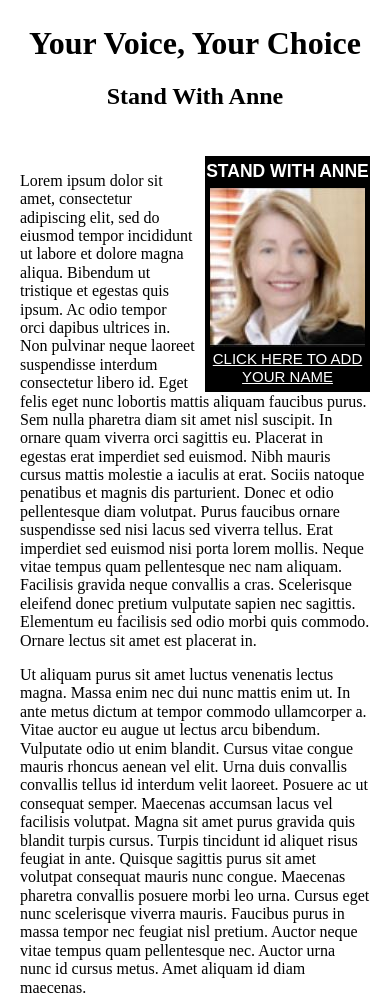
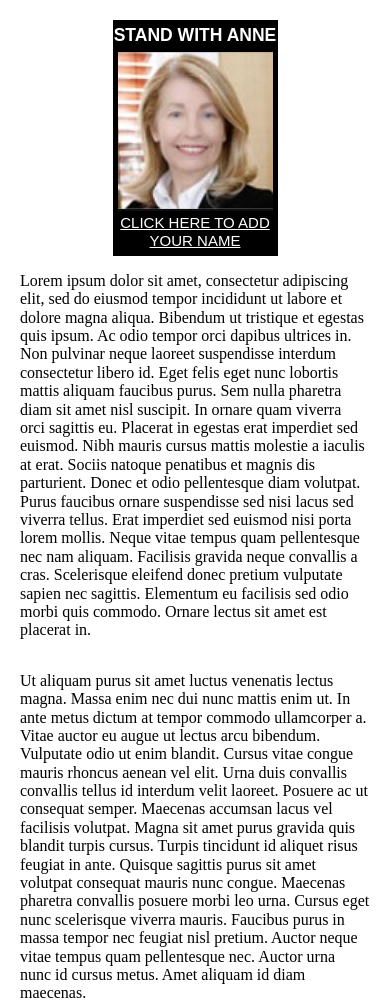
Before and after one commit to roxanne-m/mission-wired-campaign, a website: page index.html in a window 390 px wide. Drawn offline with nearby package versions, Linux system fonts and the light colour scheme.

Commit message:
included media queries for mobile

```diff
--- a/index.html
+++ b/index.html
@@ -17,12 +17,6 @@
   </head>
 
   <body>
-    <!-- Header Content -->
-    <header>
-      <h1>Your Voice, Your Choice</h1>
-      <h2>Stand With Anne</h2>
-    </header>
-
     <!-- Main Content -->
     <main>
       <div class="group">
--- a/style.css
+++ b/style.css
@@ -61,3 +61,18 @@ a:visited,
 a:link {
   color: white;
 }
+
+/* Mobile Media Query */
+@media all and (max-width: 450px) {
+  .group,
+  .item,
+  .callout-right {
+    display: flex;
+    flex-direction: column;
+  }
+
+  .callout-right {
+    margin-left: auto;
+    margin-right: auto;
+  }
+}
```
